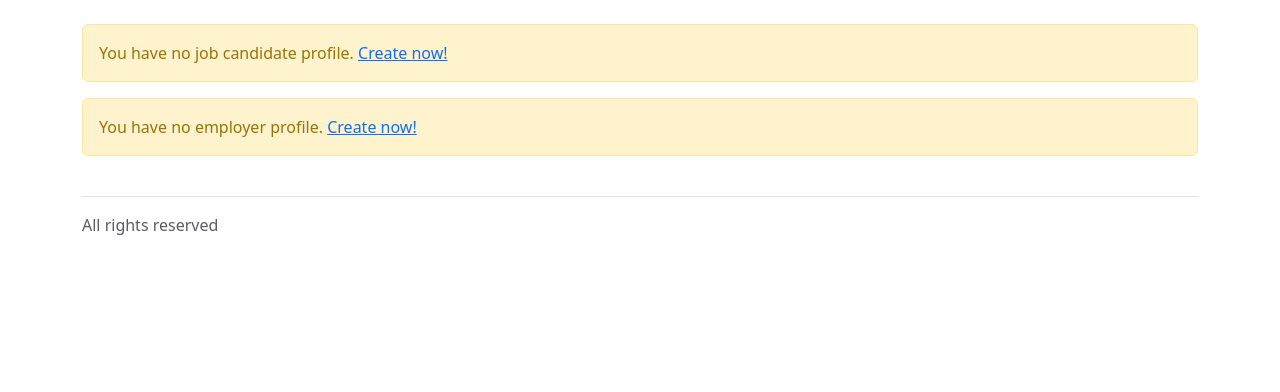
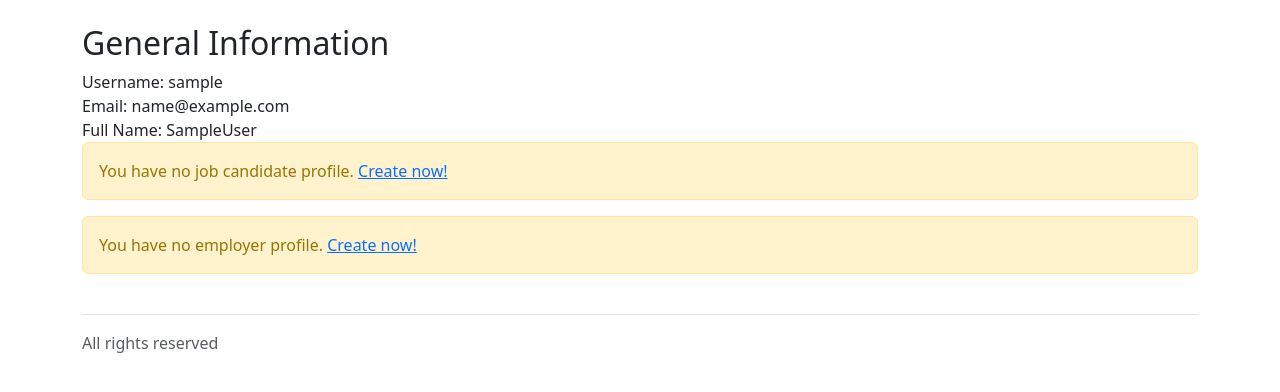
Before and after one commit to thisisjab/jobportal-django, a Django app: page /profile/ in a window 1280 px wide. Shown: the part 73-465 px from the top of the page. Run offline with Django 4.2, Linux system fonts and the light colour scheme; the visitor is signed in with stand-in values (Sample User, id 1); data that the repository does not hold is empty; some libraries are stand-ins or nearby versions.

Commit message:
Improve profile template

```diff
--- a/templates/portal/profile.html
+++ b/templates/portal/profile.html
@@ -2,21 +2,25 @@
 {% block main %}
 <div class="container">
     <div class="row">
-        {% if user.jobcandidate %}
         <div class="col-12">
-            <h2>User Profile</h2>
-            <p>This profile will be shown as your resume to empolyers.</p>
+            <h2>General Information</h2>
         </div>
-        <div class="col-lg-6">Username: {{ user.username }}</div>
+        <div class="col-12">Username: {{ user.username }}</div>
 
-        <div class="col-lg-6">Email: {{ user.email }}</div>
+        <div class="col-12">Email: {{ user.email }}</div>
 
-        <div class="col-lg-6">Full Name:
+        <div class="col-12">Full Name:
         {% if not user.first_name and not user.last_name %}
         not specified
         {% else %}
         {{ user.first_name }}{{ user.last_name }}
         {% endif %}
+        </div>
+
+        {% if user.jobcandidate %}
+        <div class="col-12">
+            <h2>User Profile</h2>
+            <p>This profile will be shown as your resume to empolyers.</p>
         </div>
 
         <div class="col-lg-6">Birth Date:
@@ -27,7 +31,7 @@
         {% endif %}
         </div>
 
-        <div class="col-12">Short Bio:
+        <div class="col-6">Short Bio:
         {% if not user.jobcandidate.short_bio %}
         not specified
         {% else %}
@@ -55,17 +59,6 @@
             <h2>Employer Profile</h2>
             <p>This profile will be shown as your profile to job candidates.</p>
         </div>
-        <div class="col-lg-6">Username: {{ user.username }}</div>
-
-        <div class="col-lg-6">Email: {{ user.email }}</div>
-
-        <div class="col-lg-6">Full Name:
-        {% if not user.first_name and not user.last_name %}
-        not specified
-        {% else %}
-        {{ user.first_name }}{{ user.last_name }}
-        {% endif %}
-        </div>
 
         <div class="col-12">Short Bio:
         {% if not user.jobcandidate.short_bio %}
```
